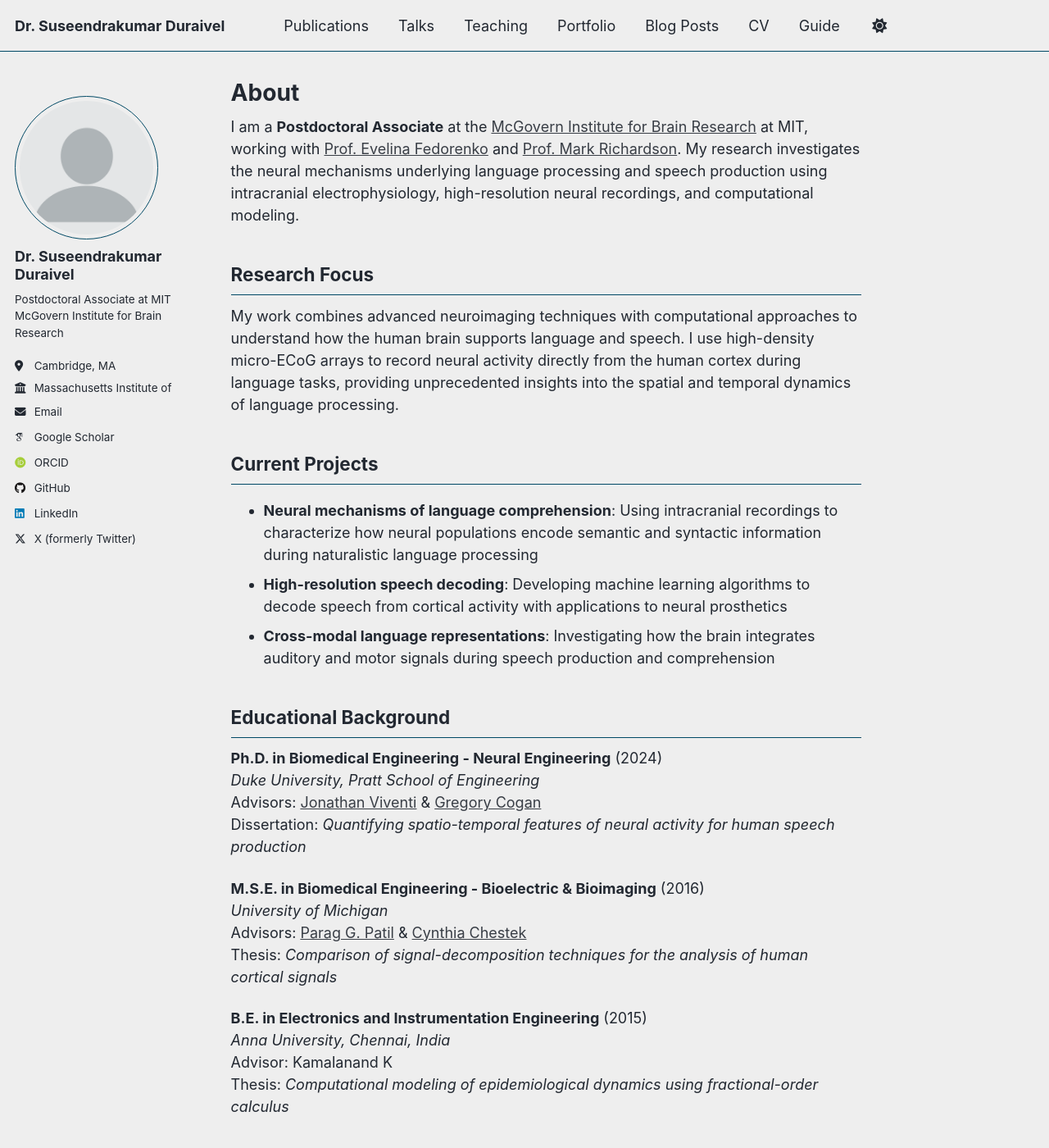
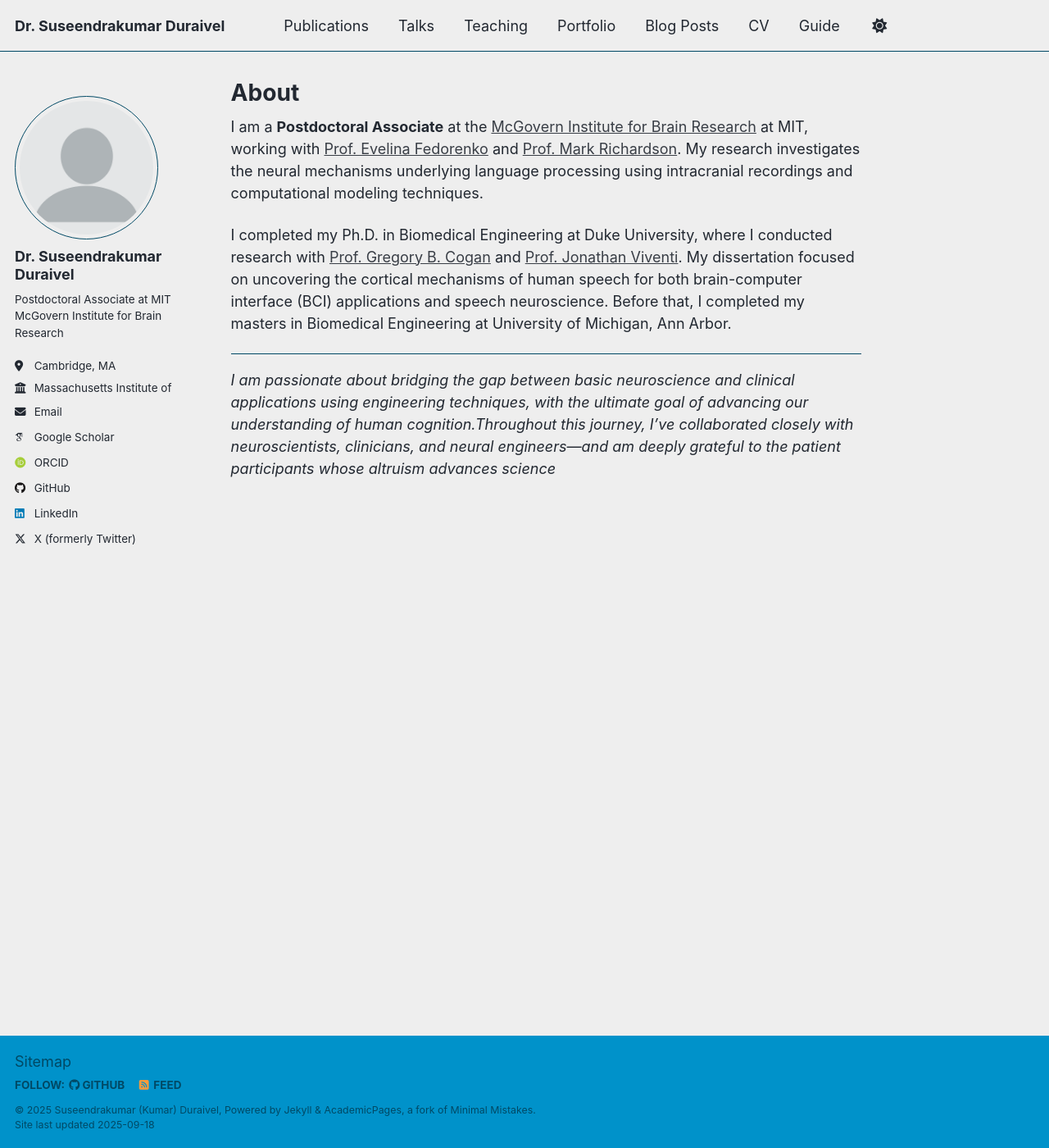
Before and after one commit to sduraivel30/sduraivel30.github.io, a Jekyll site: the page built from _pages/about.md, in a window 1280 px wide and 1400 px high. Shown: the whole window at 82% size. Built offline with Jekyll 4.4.1, drawn with Linux system fonts in a browser that asks for light colours; some web fonts are replaced; a script that is not in the unit is left out; some of the changed text lies outside the part shown.

Commit message:
Revise about page content and structure
Updated affiliations, research focus, and project details. Revised educational background and professional experience sections for clarity and accuracy.

```diff
--- a/_pages/about.md
+++ b/_pages/about.md
@@ -7,63 +7,10 @@ redirect_from:
   - /about.html
 ---
 
-I am a **Postdoctoral Associate** at the [McGovern Institute for Brain Research](https://mcgovern.mit.edu/) at MIT, working with [Prof. Evelina Fedorenko](https://fedorenko.mit.edu/) and [Prof. Mark Richardson](https://mcgovern.mit.edu/profile/mark-richardson/). My research investigates the neural mechanisms underlying language processing and speech production using intracranial electrophysiology, high-resolution neural recordings, and computational modeling.
+I am a **Postdoctoral Associate** at the [McGovern Institute for Brain Research](https://mcgovern.mit.edu/) at MIT, working with [Prof. Evelina Fedorenko](https://evlab.mit.edu/) and [Prof. Mark Richardson](https://www.brainmodulationlab.org/). My research investigates the neural mechanisms underlying language processing using intracranial recordings and computational modeling techniques.
 
-## Research Focus
-
-My work combines advanced neuroimaging techniques with computational approaches to understand how the human brain supports language and speech. I use high-density micro-ECoG arrays to record neural activity directly from the human cortex during language tasks, providing unprecedented insights into the spatial and temporal dynamics of language processing.
-
-## Current Projects
-
-- **Neural mechanisms of language comprehension**: Using intracranial recordings to characterize how neural populations encode semantic and syntactic information during naturalistic language processing
-- **High-resolution speech decoding**: Developing machine learning algorithms to decode speech from cortical activity with applications to neural prosthetics
-- **Cross-modal language representations**: Investigating how the brain integrates auditory and motor signals during speech production and comprehension
-
-## Educational Background
-
-**Ph.D. in Biomedical Engineering - Neural Engineering** (2024)
-*Duke University, Pratt School of Engineering*
-Advisors: [Jonathan Viventi](https://engineering.brown.edu/faculty/jonathan-viventi) & [Gregory Cogan](https://sites.duke.edu/coganlab/)
-Dissertation: *Quantifying spatio-temporal features of neural activity for human speech production*
-
-**M.S.E. in Biomedical Engineering - Bioelectric & Bioimaging** (2016)
-*University of Michigan*
-Advisors: [Parag G. Patil](https://www.med.umich.edu/neurology/patil.html) & [Cynthia Chestek](https://www.chestek.me/)
-Thesis: *Comparison of signal-decomposition techniques for the analysis of human cortical signals*
-
-**B.E. in Electronics and Instrumentation Engineering** (2015)
-*Anna University, Chennai, India*
-Advisor: Kamalanand K
-Thesis: *Computational modeling of epidemiological dynamics using fractional-order calculus*
-
-## Awards and Recognition
-
-- **MIBR Research Fellowship**, McGovern Institute, MIT (2024)
-- **BME Scholar Award**, Duke University (2018)
-- **Rackham International Student Fellowship** Nominee, University of Michigan (2016)
-- **Rackham Summer Research Award**, University of Michigan (2016)
-
-## Professional Experience
-
-**Postdoctoral Associate** (2024 - Present)
-*McGovern Institute for Brain Research, MIT*
-- Lead analysis on intracranial electrophysiology to characterize neural properties underlying language processing
-- Investigate structural and functional connectomes of human language system using multimodal approaches
-- Collaborate with interdisciplinary teams to design experiments and develop analysis pipelines
-
-**Data Science Intern** (Summer 2022)
-*Synchron Inc., Brooklyn, NY*
-- Conducted simulation analysis on neural decoding platforms to enhance brain-computer interface optimization
-- Developed patient-specific user interface systems for improved communication speed and accuracy
-
-## Technical Expertise
-
-- **Neural Signal Processing**: High-density ECoG, micro-ECoG, intracranial recordings
-- **Machine Learning & AI**: Neural decoding, deep learning, statistical modeling
-- **Neuroimaging**: fMRI, EEG, signal processing algorithms
-- **Programming**: Python, MATLAB, LabVIEW, C++
-- **Experimental Design**: Human neuroscience experiments, brain-computer interfaces
+I completed my Ph.D. in Biomedical Engineering at Duke University, where I conducted research with [Prof. Gregory B. Cogan](https://www.coganlab.org/) and [Prof. Jonathan Viventi](https://viventi.pratt.duke.edu/). My dissertation focused on uncovering the cortical mechanisms of human speech for both brain-computer interface (BCI) applications and speech neuroscience. Before that, I completed my masters in Biomedical Engineering at University of Michigan, Ann Arbor.
 
 ---
 
-*I am passionate about bridging the gap between basic neuroscience and clinical applications, with the ultimate goal of developing better treatments for neurological disorders and advancing our understanding of human cognition.*
+*I am passionate about bridging the gap between basic neuroscience and clinical applications using engineering techniques, with the ultimate goal of advancing our understanding of human cognition.Throughout this journey, I’ve collaborated closely with neuroscientists, clinicians, and neural engineers—and am deeply grateful to the patient participants whose altruism advances science*
```
